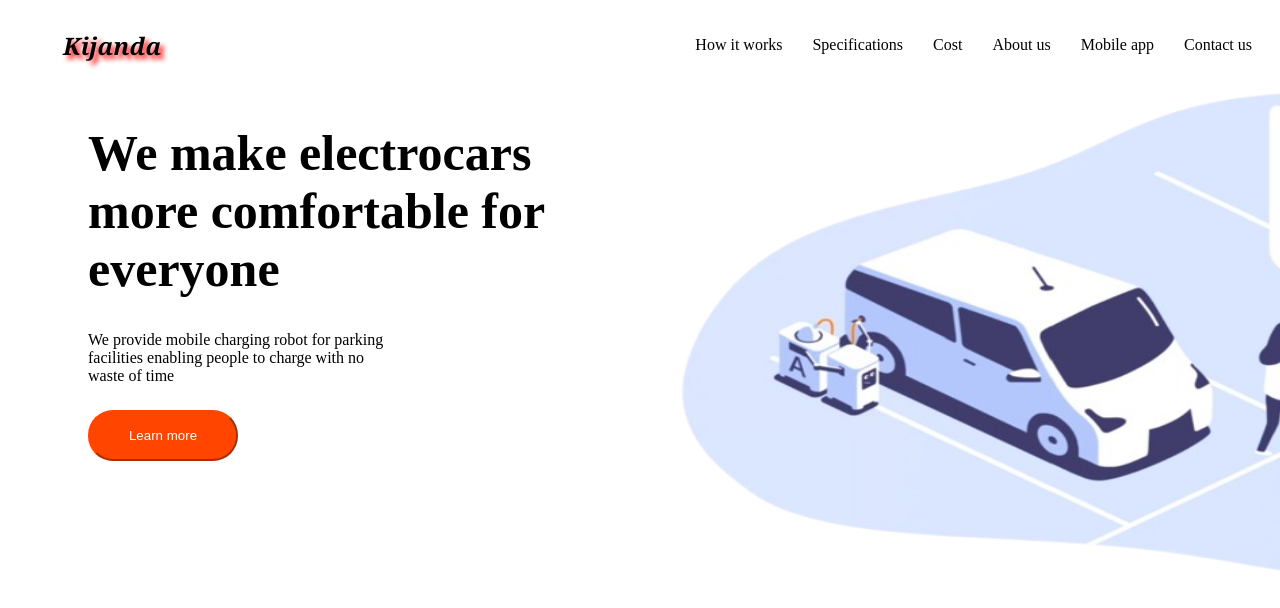
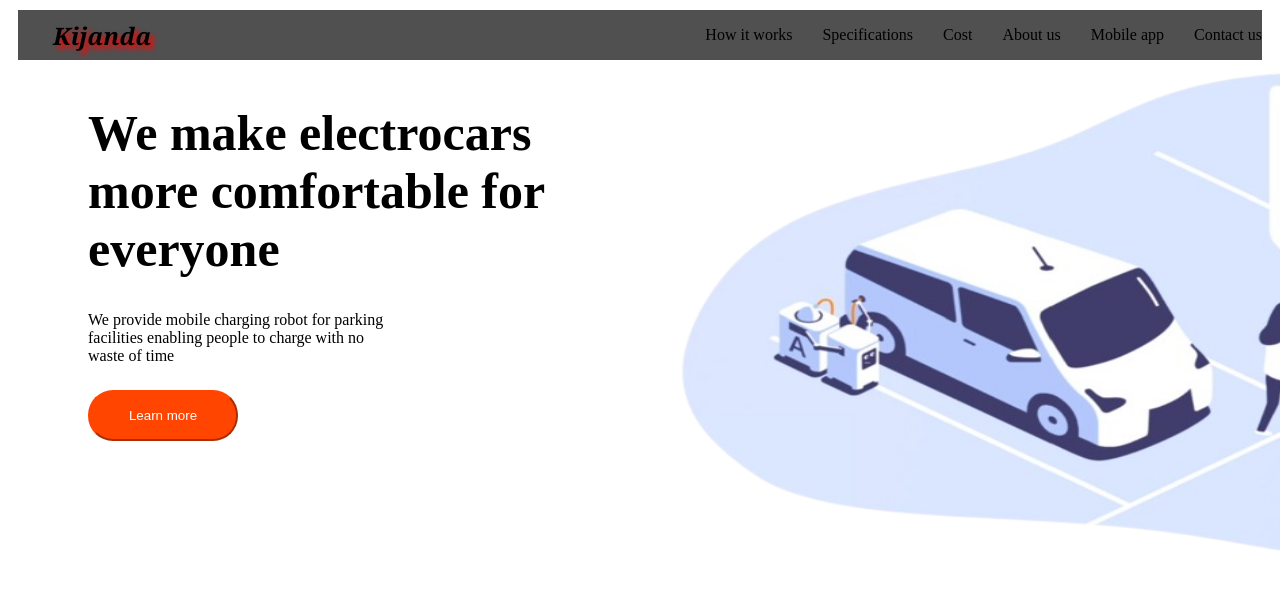
Before and after one commit to suumeme/VanPage, a plain HTML site: page index.html in a window 1280 px wide. Shown: the top 608 px of the page. Drawn offline with Linux system fonts and the light colour scheme.

Commit message:
second commit

```diff
--- a/styles.css
+++ b/styles.css
@@ -2,8 +2,8 @@ header{
     display: flex;
     justify-content: space-between;
     align-items: center;
-    background-color: #fff;
-    margin: 20px;
+    background-color:rgb(80,80,80);
+    margin: 10px;
 
 }
 .nav-links{
```
